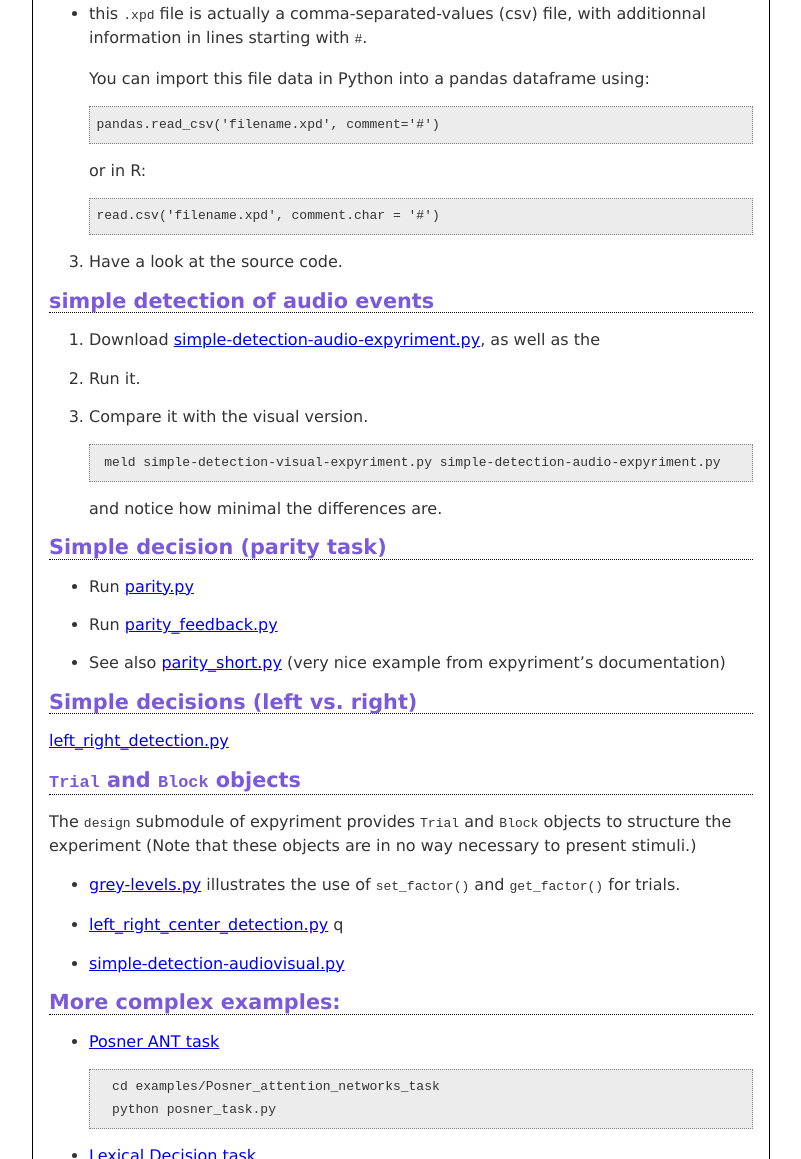
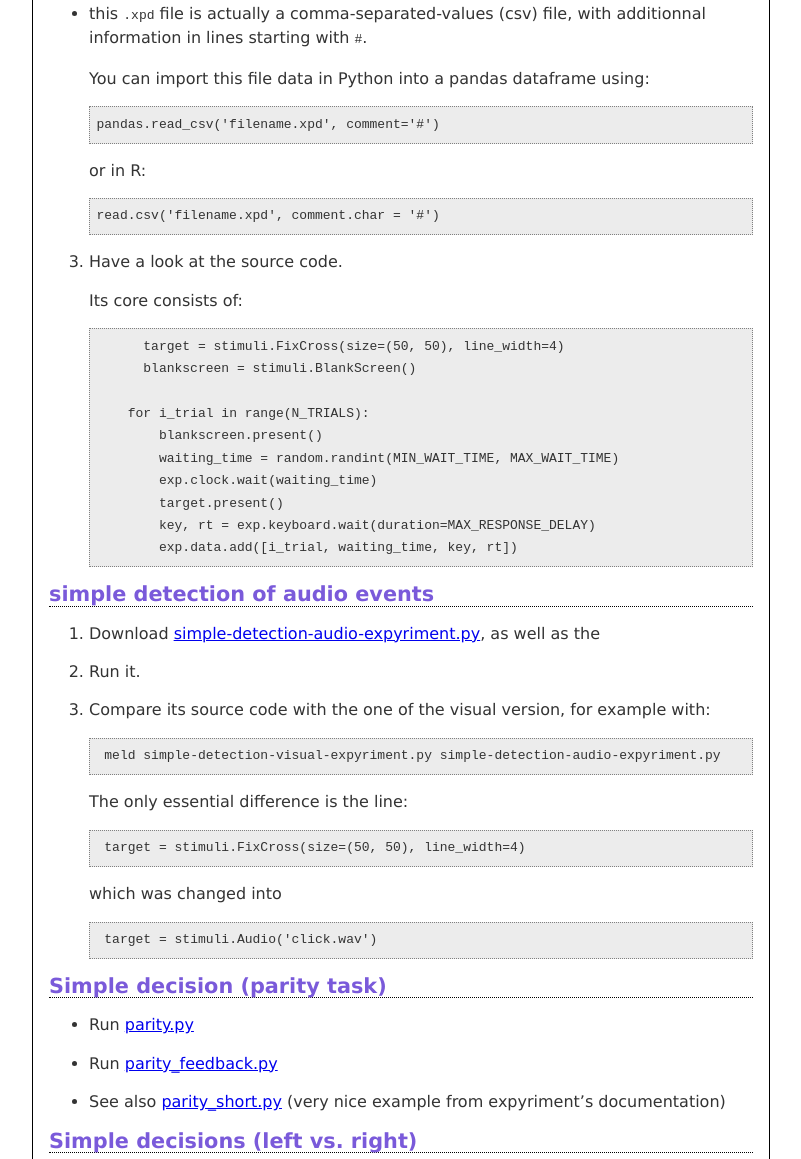
Before and after one commit to chrplr/tutorial-expyriment, a plain HTML site: page intro-to-expyriment-doc.html in a window 1280 px wide. Shown: the part 2769-3928 px from the top of the page, without its empty margins (239-1040 px from the left). Drawn offline with Linux system fonts and the light colour scheme.

Commit message:
small fixes

```diff
--- a/intro-to-expyriment-doc.html
+++ b/intro-to-expyriment-doc.html
@@ -126,15 +126,29 @@ control.end()</code></pre>
 <pre><code>read.csv(&#39;filename.xpd&#39;, comment.char = &#39;#&#39;)</code></pre></li>
 </ul>
 <ol start="3" type="1">
-<li>Have a look at the source code.</li>
+<li><p>Have a look at the source code.</p>
+<p>Its core consists of:</p>
+<pre><code>      target = stimuli.FixCross(size=(50, 50), line_width=4)
+      blankscreen = stimuli.BlankScreen()
+
+    for i_trial in range(N_TRIALS):
+        blankscreen.present()
+        waiting_time = random.randint(MIN_WAIT_TIME, MAX_WAIT_TIME)
+        exp.clock.wait(waiting_time)
+        target.present()
+        key, rt = exp.keyboard.wait(duration=MAX_RESPONSE_DELAY)
+        exp.data.add([i_trial, waiting_time, key, rt])</code></pre></li>
 </ol>
 <h1 id="simple-detection-of-audio-events">simple detection of audio events</h1>
 <ol type="1">
 <li><p>Download <a href="examples/simple_reaction_times/simple-detection-audio-expyriment.py">simple-detection-audio-expyriment.py</a>, as well as the</p></li>
 <li><p>Run it.</p></li>
-<li><p>Compare it with the visual version.</p>
+<li><p>Compare its source code with the one of the visual version, for example with:</p>
 <pre><code> meld simple-detection-visual-expyriment.py simple-detection-audio-expyriment.py</code></pre>
-<p>and notice how minimal the differences are.</p></li>
+<p>The only essential difference is the line:</p>
+<pre><code> target = stimuli.FixCross(size=(50, 50), line_width=4)</code></pre>
+<p>which was changed into</p>
+<pre><code> target = stimuli.Audio(&#39;click.wav&#39;)</code></pre></li>
 </ol>
 <h1 id="simple-decision-parity-task">Simple decision (parity task)</h1>
 <ul>
```
Also changed, not shown: intro-to-expyriment-slides.html (+17 -3 lines), 5 other files.
